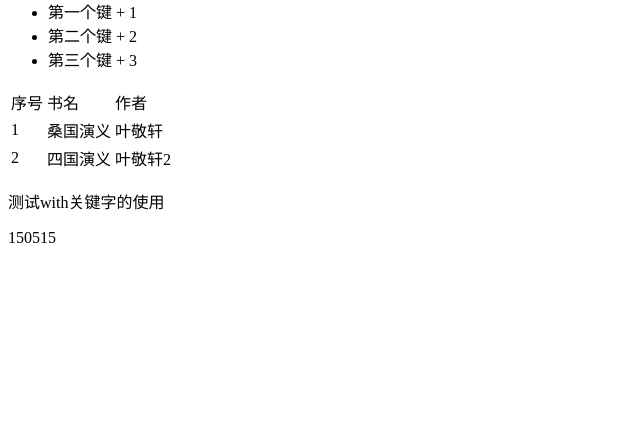
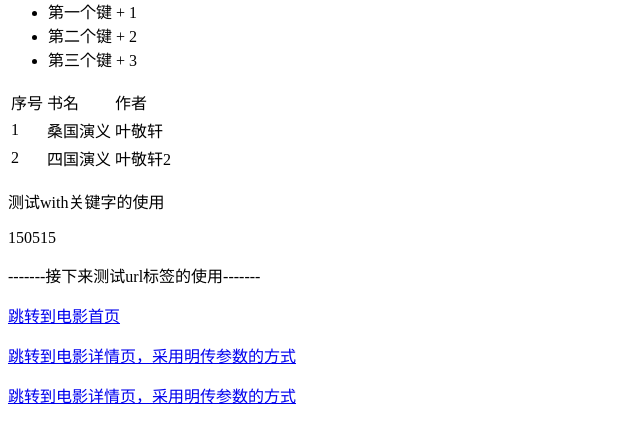
Before and after one commit to Anton-Joe/template_demo, a Django app: page / in a window 1280 px wide. Shown: the part 383-806 px from the top of the page, without its empty margins (0-640 px from the left). Before the commit the page ends 626 px from the top, so only its background shows below. Run offline with Django 3.2, Linux system fonts and the light colour scheme.

Commit message:
添加url关键字的使用

```diff
--- a/template_demo_for_in_标签/urls.py
+++ b/template_demo_for_in_标签/urls.py
@@ -20,4 +20,7 @@ from . import views
 
 urlpatterns = [
     path('', views.index),
+    path('movie', views.movie, name='movie'),
+    path('movie/detail/<movie_id>/<category_id>', views.movie_detail, name='movie_detail'),
+    path('movie/detail2', views.movice_detail_2, name='movie_detail_2')
 ]
--- a/template_demo_for_in_标签/views.py
+++ b/template_demo_for_in_标签/views.py
@@ -1,5 +1,5 @@
 from django.shortcuts import render
-
+from django.http import HttpResponse
 
 context = {
     'Books': [
@@ -28,3 +28,17 @@ context = {
 
 def index(request):
     return render(request, 'index.html', context=context)
+
+
+def movie(request):
+    return HttpResponse('电影首页')
+
+
+def movie_detail(request, movie_id, category_id):
+    text = "您的电影id是{x}, 电影分类是{c}".format(x=movie_id,c=category_id)
+    return HttpResponse(text)
+
+
+def movice_detail_2(request):
+    id = request.GET.get('movie_id')
+    return HttpResponse("您的电影id是{x}".format(x=id))
--- a/templates/index.html
+++ b/templates/index.html
@@ -64,5 +64,10 @@
 {% with a=testwith %}
     <p>{{ a }}</p>
 {% endwith %}
+
+<p>-------接下来测试url标签的使用-------</p>
+<p><a href="{% url 'movie' %}">跳转到电影首页</a></p>
+<p><a href="{% url 'movie_detail' movie_id='2' category_id='2' %}">跳转到电影详情页，采用明传参数的方式</a></p>
+<p><a href="{% url 'movie_detail_2' %}?movie_id=2">跳转到电影详情页，采用明传参数的方式</a></p>
 </body>
 </html>
```
